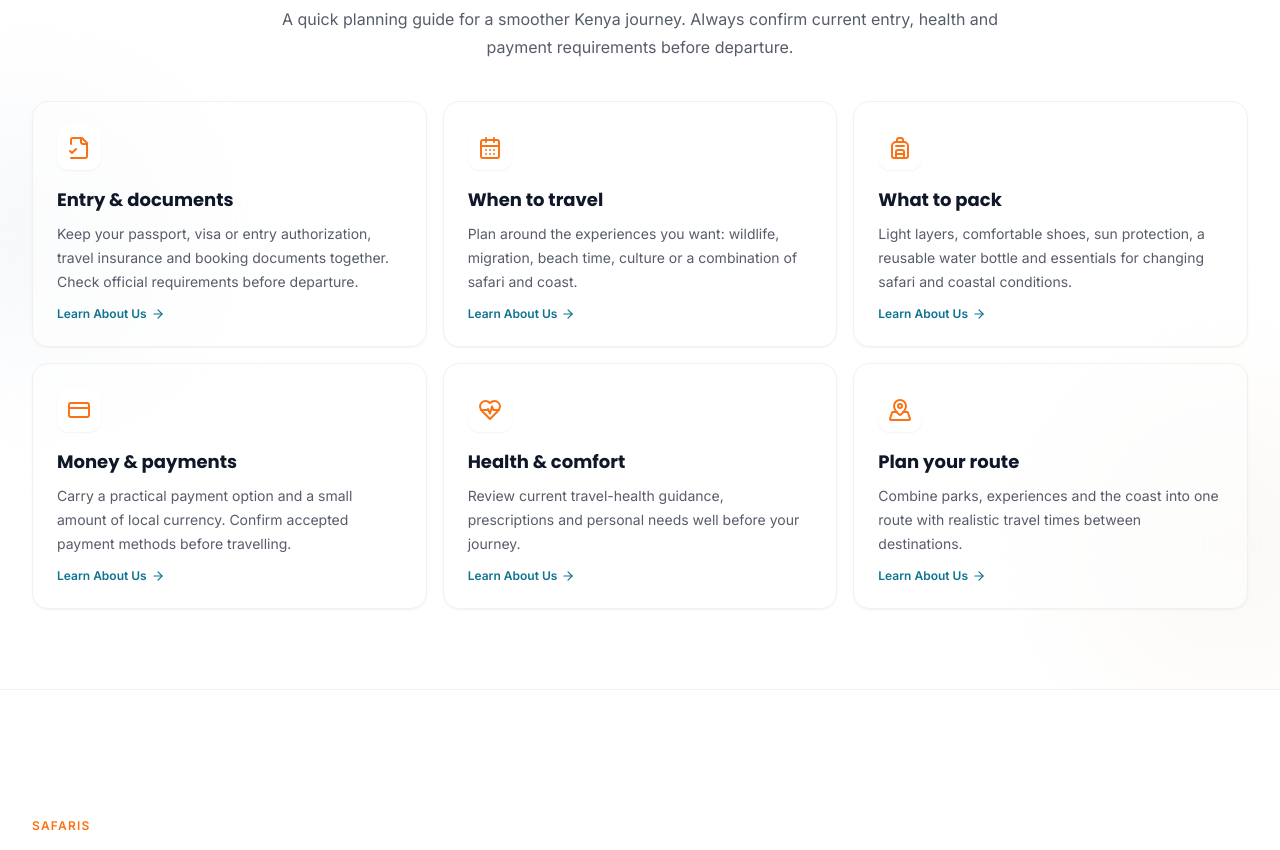
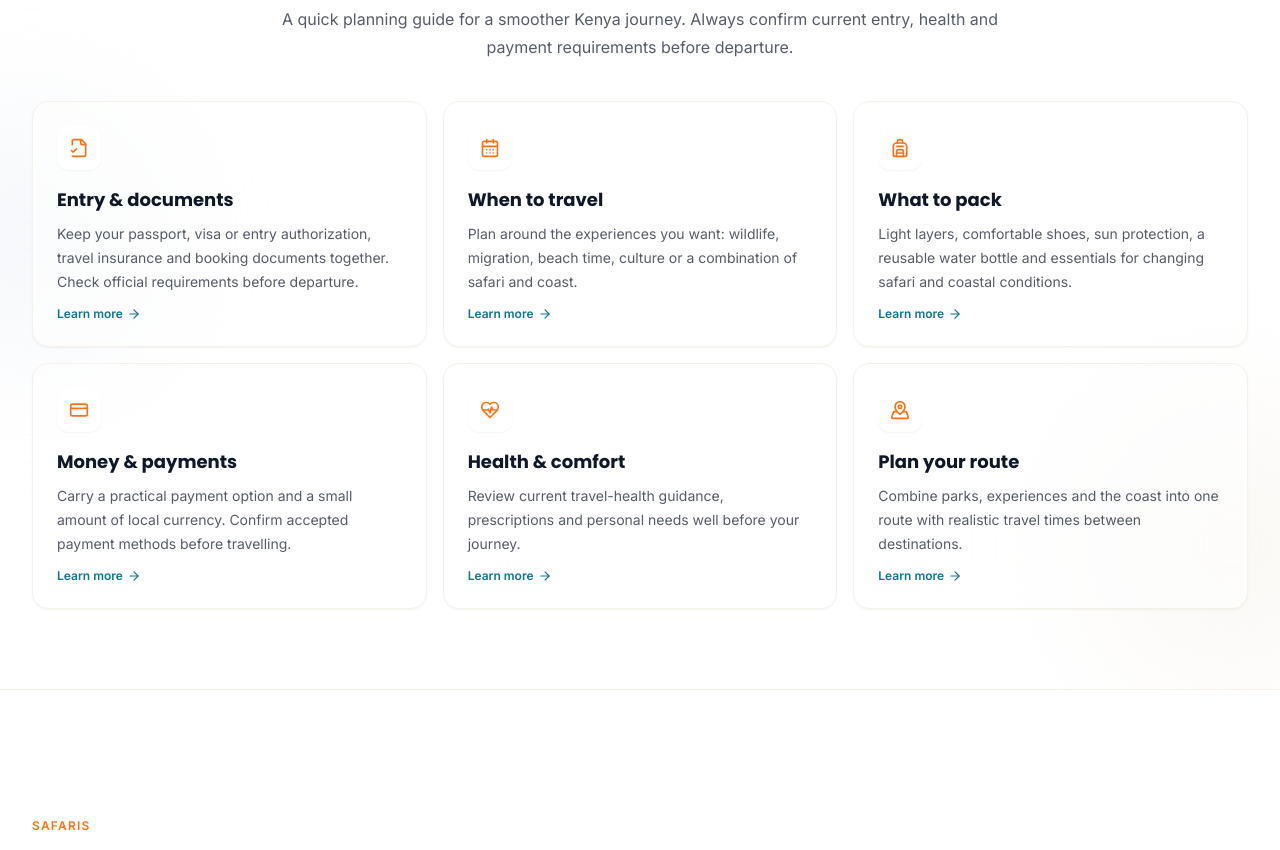
Before and after one commit to Sheddymae/bahari-asili-safaris, a Next.js app: page / in a window 1280 px wide. Shown: the part 2723-3573 px from the top of the page. Built offline with nearby package versions, Linux system fonts and the light colour scheme; no server answers; the database is empty.

Commit message:
fix(home): render traveler essentials from active locale

```diff
--- a/components/TravelerEssentials.tsx
+++ b/components/TravelerEssentials.tsx
@@ -4,18 +4,13 @@ import Link from 'next/link';
 import { ArrowRight, Backpack, CalendarDays, CreditCard, FileCheck2, HeartPulse, MapPinned } from 'lucide-react';
 import AnimateOnScroll from '@/components/AnimateOnScroll';
 import { useLanguage } from '@/contexts/LanguageContext';
+import { travelerEssentialsTranslations } from '@/lib/traveler-essentials-i18n';
 
-const ESSENTIALS = [
-  { icon: FileCheck2, title: 'Entry & documents', text: 'Keep your passport, visa or entry authorization, travel insurance and booking documents together. Check official requirements before departure.', href: '/contact' },
-  { icon: CalendarDays, title: 'When to travel', text: 'Plan around the experiences you want: wildlife, migration, beach time, culture or a combination of safari and coast.', href: '/destinations' },
-  { icon: Backpack, title: 'What to pack', text: 'Light layers, comfortable shoes, sun protection, a reusable water bottle and essentials for changing safari and coastal conditions.', href: '/tours' },
-  { icon: CreditCard, title: 'Money & payments', text: 'Carry a practical payment option and a small amount of local currency. Confirm accepted payment methods before travelling.', href: '/contact' },
-  { icon: HeartPulse, title: 'Health & comfort', text: 'Review current travel-health guidance, prescriptions and personal needs well before your journey.', href: '/contact' },
-  { icon: MapPinned, title: 'Plan your route', text: 'Combine parks, experiences and the coast into one route with realistic travel times between destinations.', href: '/build-your-safari' },
-];
+const ESSENTIAL_ICONS = [FileCheck2, CalendarDays, Backpack, CreditCard, HeartPulse, MapPinned];
 
 export default function TravelerEssentials() {
-  const { t } = useLanguage();
+  const { locale } = useLanguage();
+  const content = travelerEssentialsTranslations[locale] ?? travelerEssentialsTranslations.en;
 
   return (
     <section className="relative overflow-hidden border-y border-sand-200 bg-white py-14 sm:py-16 lg:py-20" aria-labelledby="traveler-essentials-title">
@@ -24,22 +19,25 @@ export default function TravelerEssentials() {
       <div className="relative mx-auto max-w-7xl px-4 sm:px-6 lg:px-8">
         <AnimateOnScroll direction="up">
           <div className="mx-auto mb-9 max-w-3xl text-center sm:mb-10">
-            <span className="mb-3 inline-block font-inter text-xs font-bold uppercase tracking-[0.2em] text-safari-500">Travel Smart</span>
-            <h2 id="traveler-essentials-title" className="font-poppins text-3xl font-extrabold leading-tight text-foreground sm:text-4xl lg:text-5xl">Everything you need before you travel</h2>
-            <p className="mt-3 font-inter text-sm leading-6 text-foreground/70 sm:text-base sm:leading-7">A quick planning guide for a smoother Kenya journey. Always confirm current entry, health and payment requirements before departure.</p>
+            <span className="mb-3 inline-block font-inter text-xs font-bold uppercase tracking-[0.2em] text-safari-500">{content.label}</span>
+            <h2 id="traveler-essentials-title" className="font-poppins text-3xl font-extrabold leading-tight text-foreground sm:text-4xl lg:text-5xl">{content.title}</h2>
+            <p className="mt-3 font-inter text-sm leading-6 text-foreground/70 sm:text-base sm:leading-7">{content.subtitle}</p>
           </div>
         </AnimateOnScroll>
         <div className="grid gap-4 sm:grid-cols-2 lg:grid-cols-3">
-          {ESSENTIALS.map(({ icon: Icon, title, text, href }, index) => (
-            <AnimateOnScroll key={title} direction="up" delay={index * 50}>
-              <Link href={href} className="group flex h-full min-h-[180px] flex-col rounded-2xl border border-sand-200 bg-sand-50/60 p-5 shadow-sm transition-all duration-300 hover:-translate-y-1 hover:border-safari-300 hover:bg-white hover:shadow-[0_18px_45px_rgba(14,116,144,0.12)] focus:outline-none focus:ring-2 focus:ring-safari-400 focus:ring-offset-2 sm:p-6">
-                <div className="mb-4 flex h-11 w-11 items-center justify-center rounded-xl bg-white text-safari-500 shadow-sm transition-all duration-300 group-hover:bg-safari-500 group-hover:text-white group-hover:shadow-[0_0_22px_rgba(249,115,22,0.35)]"><Icon className="h-5.5 w-5.5" /></div>
-                <h3 className="font-poppins text-base font-bold text-foreground sm:text-lg">{title}</h3>
-                <p className="mt-2 flex-1 font-inter text-sm leading-6 text-foreground/70">{text}</p>
-                <span className="mt-3 inline-flex items-center gap-1 font-inter text-xs font-bold text-ocean-700 transition-all duration-300 group-hover:gap-2">{t.homeExtras?.learnMore || 'Learn more'} <ArrowRight className="h-3.5 w-3.5" /></span>
-              </Link>
-            </AnimateOnScroll>
-          ))}
+          {content.items.map(({ title, text, href }, index) => {
+            const Icon = ESSENTIAL_ICONS[index] ?? MapPinned;
+            return (
+              <AnimateOnScroll key={`${locale}-${title}`} direction="up" delay={index * 50}>
+                <Link href={href} className="group flex h-full min-h-[180px] flex-col rounded-2xl border border-sand-200 bg-sand-50/60 p-5 shadow-sm transition-all duration-300 hover:-translate-y-1 hover:border-safari-300 hover:bg-white hover:shadow-[0_18px_45px_rgba(14,116,144,0.12)] focus:outline-none focus:ring-2 focus:ring-safari-400 focus:ring-offset-2 sm:p-6">
+                  <div className="mb-4 flex h-11 w-11 items-center justify-center rounded-xl bg-white text-safari-500 shadow-sm transition-all duration-300 group-hover:bg-safari-500 group-hover:text-white group-hover:shadow-[0_0_22px_rgba(249,115,22,0.35)]"><Icon className="h-5 w-5" /></div>
+                  <h3 className="font-poppins text-base font-bold text-foreground sm:text-lg">{title}</h3>
+                  <p className="mt-2 flex-1 font-inter text-sm leading-6 text-foreground/70">{text}</p>
+                  <span className="mt-3 inline-flex items-center gap-1 font-inter text-xs font-bold text-ocean-700 transition-all duration-300 group-hover:gap-2">{content.learnMore} <ArrowRight className="h-3.5 w-3.5" /></span>
+                </Link>
+              </AnimateOnScroll>
+            );
+          })}
         </div>
       </div>
     </section>
```
